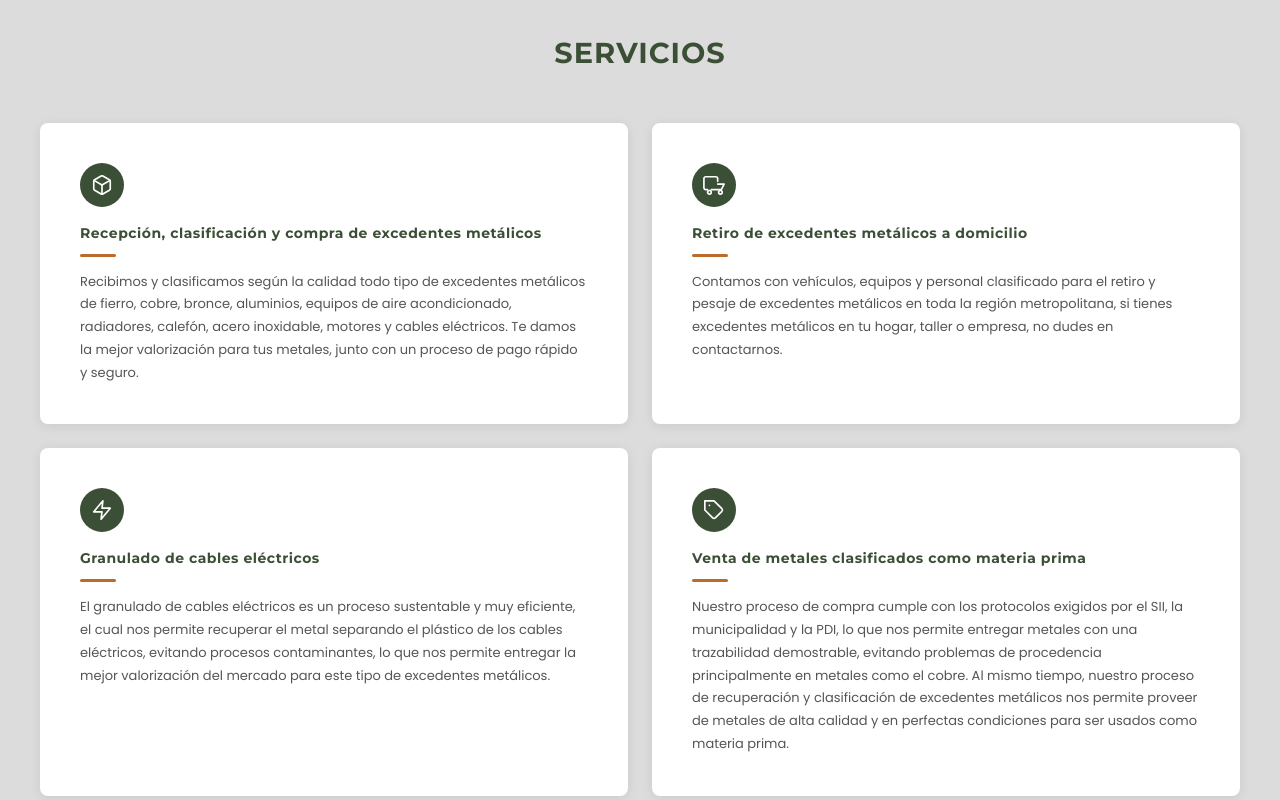
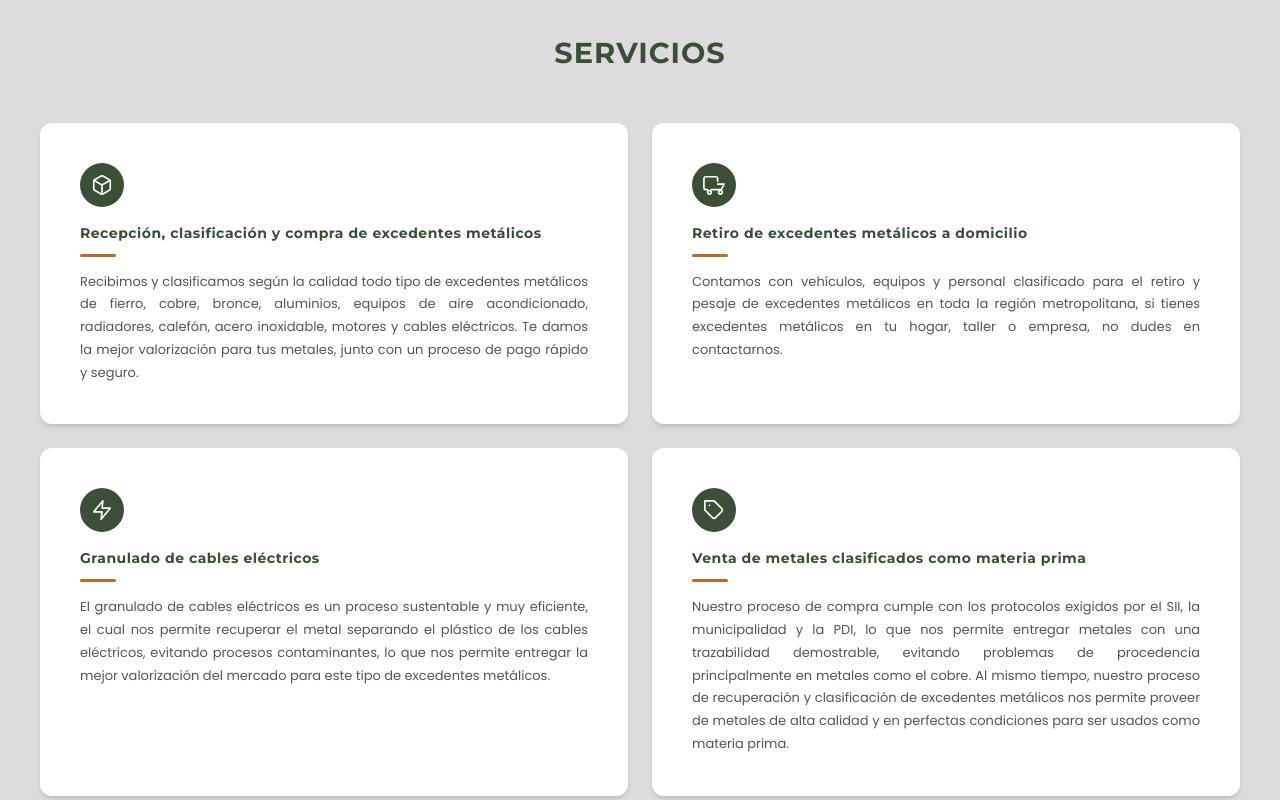
Before and after one commit to katherinecuestas/reciclando-futuro-angular, an Angular app: page / in a window 1280 px wide. Shown: the part 1400-2200 px from the top of the page. Built offline with nearby package versions, Linux system fonts and the light colour scheme; a web font is replaced by a local one.

Commit message:
feat: mejorar estilos de la sección "Servicios" y ajustar diseño de grilla para una mejor presentación

```diff
--- a/src/app/components/proceso/proceso.component.html
+++ b/src/app/components/proceso/proceso.component.html
@@ -5,10 +5,10 @@
     <h2 style="font-family:'Montserrat',sans-serif; font-weight:800; font-size:1.8rem; color:#3b4f36; text-align:center; margin:0 0 48px 0; letter-spacing:1px;">SERVICIOS</h2>
 
     <!-- 4 cards en grilla 2×2 -->
-    <div style="display:grid; grid-template-columns:repeat(2,1fr); gap:24px;">
+    <div class="grid-proceso">
 
       <!-- Card 1: Recepción -->
-      <div class="hover:shadow-lg transition-shadow duration-200" style="background:white; border-radius:8px; padding:40px; box-shadow:0 2px 12px rgba(0,0,0,0.08);">
+      <div class="bg-white rounded-xl shadow-md hover:shadow-lg transition-shadow duration-200 p-6 md:p-10">
         <!-- Ícono -->
         <div style="width:44px; height:44px; border-radius:50%; background:#3b4f36; display:flex; align-items:center; justify-content:center; margin-bottom:16px;">
           <svg xmlns="http://www.w3.org/2000/svg" width="22" height="22" viewBox="0 0 24 24" fill="none" stroke="white" stroke-width="1.8" stroke-linecap="round" stroke-linejoin="round">
@@ -22,11 +22,11 @@
         <!-- Acento -->
         <div style="width:36px; height:3px; background:#bb6c2a; border-radius:2px; margin-bottom:14px;"></div>
         <!-- Descripción -->
-        <p style="font-family:'Poppins',sans-serif; font-size:13px; color:#555; margin:0; line-height:1.75;">Recibimos y clasificamos según la calidad todo tipo de excedentes metálicos de fierro, cobre, bronce, aluminios, equipos de aire acondicionado, radiadores, calefón, acero inoxidable, motores y cables eléctricos. Te damos la mejor valorización para tus metales, junto con un proceso de pago rápido y seguro.</p>
+        <p style="font-family:'Poppins',sans-serif; font-size:13px; color:#555; margin:0; line-height:1.75; text-align:justify;">Recibimos y clasificamos según la calidad todo tipo de excedentes metálicos de fierro, cobre, bronce, aluminios, equipos de aire acondicionado, radiadores, calefón, acero inoxidable, motores y cables eléctricos. Te damos la mejor valorización para tus metales, junto con un proceso de pago rápido y seguro.</p>
       </div>
 
       <!-- Card 2: Retiro a domicilio -->
-      <div class="hover:shadow-lg transition-shadow duration-200" style="background:white; border-radius:8px; padding:40px; box-shadow:0 2px 12px rgba(0,0,0,0.08);">
+      <div class="bg-white rounded-xl shadow-md hover:shadow-lg transition-shadow duration-200 p-6 md:p-10">
         <!-- Ícono -->
         <div style="width:44px; height:44px; border-radius:50%; background:#3b4f36; display:flex; align-items:center; justify-content:center; margin-bottom:16px;">
           <svg xmlns="http://www.w3.org/2000/svg" width="22" height="22" viewBox="0 0 24 24" fill="none" stroke="white" stroke-width="1.8" stroke-linecap="round" stroke-linejoin="round">
@@ -41,11 +41,11 @@
         <!-- Acento -->
         <div style="width:36px; height:3px; background:#bb6c2a; border-radius:2px; margin-bottom:14px;"></div>
         <!-- Descripción -->
-        <p style="font-family:'Poppins',sans-serif; font-size:13px; color:#555; margin:0; line-height:1.75;">Contamos con vehículos, equipos y personal clasificado para el retiro y pesaje de excedentes metálicos en toda la región metropolitana, si tienes excedentes metálicos en tu hogar, taller o empresa, no dudes en contactarnos.</p>
+        <p style="font-family:'Poppins',sans-serif; font-size:13px; color:#555; margin:0; line-height:1.75; text-align:justify;">Contamos con vehículos, equipos y personal clasificado para el retiro y pesaje de excedentes metálicos en toda la región metropolitana, si tienes excedentes metálicos en tu hogar, taller o empresa, no dudes en contactarnos.</p>
       </div>
 
       <!-- Card 3: Granulado de cables -->
-      <div class="hover:shadow-lg transition-shadow duration-200" style="background:white; border-radius:8px; padding:40px; box-shadow:0 2px 12px rgba(0,0,0,0.08);">
+      <div class="bg-white rounded-xl shadow-md hover:shadow-lg transition-shadow duration-200 p-6 md:p-10">
         <!-- Ícono -->
         <div style="width:44px; height:44px; border-radius:50%; background:#3b4f36; display:flex; align-items:center; justify-content:center; margin-bottom:16px;">
           <svg xmlns="http://www.w3.org/2000/svg" width="22" height="22" viewBox="0 0 24 24" fill="none" stroke="white" stroke-width="1.8" stroke-linecap="round" stroke-linejoin="round">
@@ -57,11 +57,11 @@
         <!-- Acento -->
         <div style="width:36px; height:3px; background:#bb6c2a; border-radius:2px; margin-bottom:14px;"></div>
         <!-- Descripción -->
-        <p style="font-family:'Poppins',sans-serif; font-size:13px; color:#555; margin:0; line-height:1.75;">El granulado de cables eléctricos es un proceso sustentable y muy eficiente, el cual nos permite recuperar el metal separando el plástico de los cables eléctricos, evitando procesos contaminantes, lo que nos permite entregar la mejor valorización del mercado para este tipo de excedentes metálicos.</p>
+        <p style="font-family:'Poppins',sans-serif; font-size:13px; color:#555; margin:0; line-height:1.75; text-align:justify;">El granulado de cables eléctricos es un proceso sustentable y muy eficiente, el cual nos permite recuperar el metal separando el plástico de los cables eléctricos, evitando procesos contaminantes, lo que nos permite entregar la mejor valorización del mercado para este tipo de excedentes metálicos.</p>
       </div>
 
       <!-- Card 4: Venta de metales -->
-      <div class="hover:shadow-lg transition-shadow duration-200" style="background:white; border-radius:8px; padding:40px; box-shadow:0 2px 12px rgba(0,0,0,0.08);">
+      <div class="bg-white rounded-xl shadow-md hover:shadow-lg transition-shadow duration-200 p-6 md:p-10">
         <!-- Ícono -->
         <div style="width:44px; height:44px; border-radius:50%; background:#3b4f36; display:flex; align-items:center; justify-content:center; margin-bottom:16px;">
           <svg xmlns="http://www.w3.org/2000/svg" width="22" height="22" viewBox="0 0 24 24" fill="none" stroke="white" stroke-width="1.8" stroke-linecap="round" stroke-linejoin="round">
@@ -74,7 +74,7 @@
         <!-- Acento -->
         <div style="width:36px; height:3px; background:#bb6c2a; border-radius:2px; margin-bottom:14px;"></div>
         <!-- Descripción -->
-        <p style="font-family:'Poppins',sans-serif; font-size:13px; color:#555; margin:0; line-height:1.75;">Nuestro proceso de compra cumple con los protocolos exigidos por el SII, la municipalidad y la PDI, lo que nos permite entregar metales con una trazabilidad demostrable, evitando problemas de procedencia principalmente en metales como el cobre. Al mismo tiempo, nuestro proceso de recuperación y clasificación de excedentes metálicos nos permite proveer de metales de alta calidad y en perfectas condiciones para ser usados como materia prima.</p>
+        <p style="font-family:'Poppins',sans-serif; font-size:13px; color:#555; margin:0; line-height:1.75; text-align:justify;">Nuestro proceso de compra cumple con los protocolos exigidos por el SII, la municipalidad y la PDI, lo que nos permite entregar metales con una trazabilidad demostrable, evitando problemas de procedencia principalmente en metales como el cobre. Al mismo tiempo, nuestro proceso de recuperación y clasificación de excedentes metálicos nos permite proveer de metales de alta calidad y en perfectas condiciones para ser usados como materia prima.</p>
       </div>
 
     </div>
--- a/src/styles.css
+++ b/src/styles.css
@@ -18,6 +18,7 @@
   .md\:hidden { display: none !important; }
 }
 .hidden { display: none; }
+.grid-proceso { display: grid; grid-template-columns: repeat(2, 1fr); gap: 24px; }
 @media (max-width: 768px) {
   /* Top bar */
   .top-bar { padding: 8px 16px !important; font-size: 12px !important; }
@@ -33,8 +34,9 @@
   /* Stats */
   .grid-4 { grid-template-columns: repeat(2, 1fr) !important; }
 
-  /* Proceso */
-  .grid-proceso { grid-template-columns: 1fr !important; }
+  /* Proceso / Servicios */
+  #proceso { padding-left: 16px !important; padding-right: 16px !important; }
+  .grid-proceso { grid-template-columns: 1fr !important; gap: 16px !important; }
   .flecha-proceso { display: none !important; }
 
   /* Nosotros */
```
